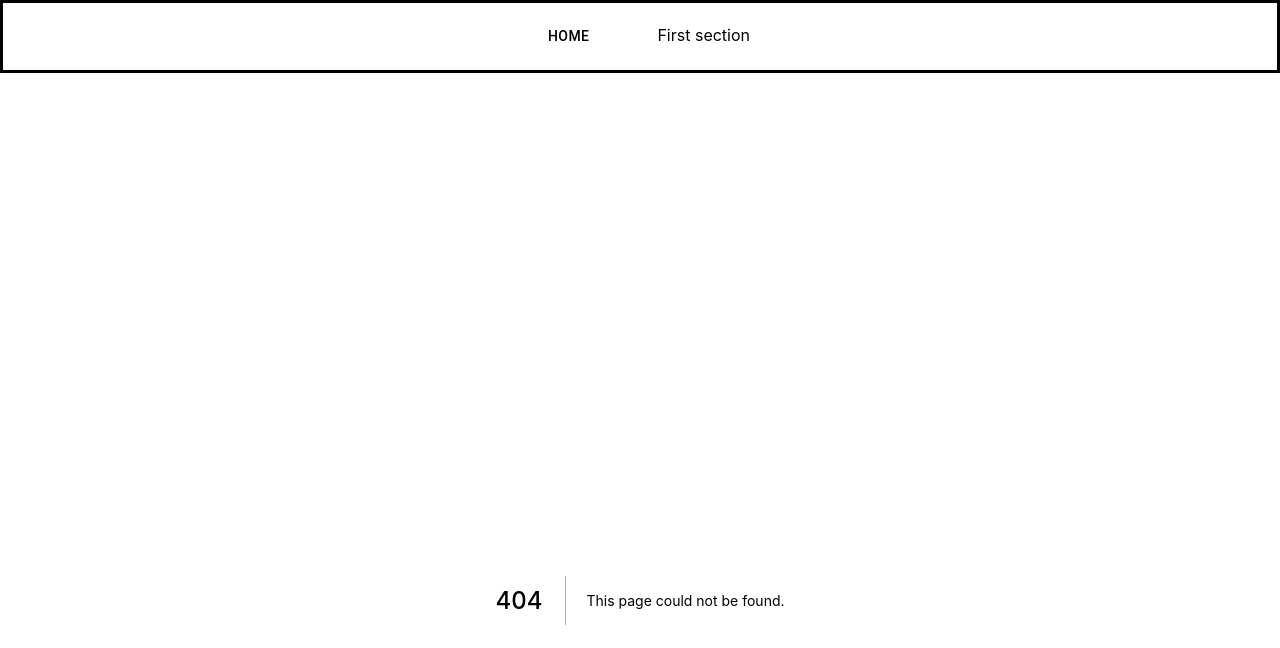
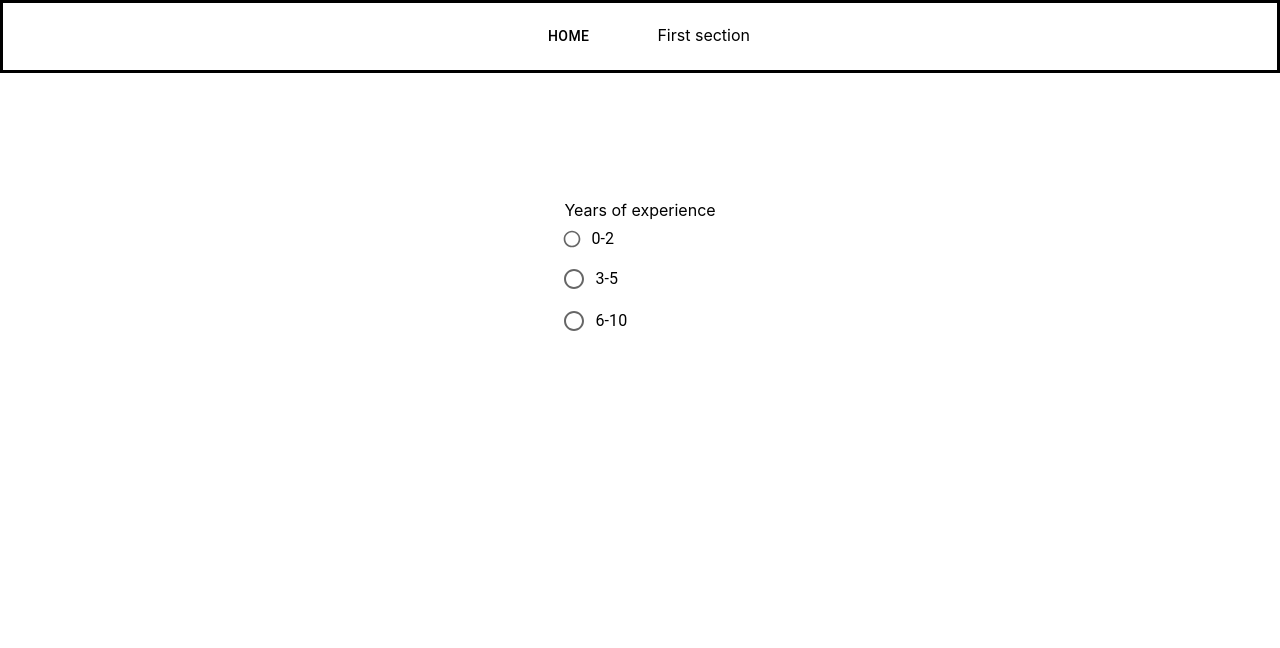
Before and after one commit to DantesSagan/materialNextReact, a Next.js app: page /radiobutton in a window 1280 px wide. Before the commit this address had no page. Shown: the top 648 px of the page. Built offline with nearby package versions, Linux system fonts and the light colour scheme.

Commit message:
7-8 select form && radio button

```diff
--- a/components/layout/navbar.js
+++ b/components/layout/navbar.js
@@ -142,6 +142,12 @@ export default function Navbar() {
                         <a>Link to Text-field</a>
                       </Link>
                     </Button>
+                    <Button variant='contained'>
+                      {' '}
+                      <Link href='/select'>
+                        <a>Link to Select</a>
+                      </Link>
+                    </Button>
                   </ButtonGroup>
                 </Stack>
               </div>
--- /dev/null
+++ b/pages/api/country/index.js
@@ -0,0 +1,13 @@
+export default function hanlder(req, res) {
+  res.status(200).json([
+    {
+      country: 'India',
+    },
+    {
+      country: 'Russia',
+    },
+    {
+      country: 'Ukraine',
+    },
+  ]);
+}
--- /dev/null
+++ b/pages/radiobutton/index.tsx
@@ -0,0 +1,51 @@
+import {
+  Box,
+  FormControl,
+  FormLabel,
+  FormControlLabel,
+  RadioGroup,
+  Radio,
+  Stack,
+} from '@mui/material';
+import React, { useState } from 'react';
+
+export default function IndexRadioButton() {
+  const [value, setValue] = useState('');
+
+  console.log({ value });
+
+  const handleChange = (event: React.ChangeEvent<HTMLInputElement>) => {
+    setValue(event.target.value);
+  };
+  return (
+    <Stack alignItems='center'>
+      <Box>
+        <FormControl id='job-experience-group-label'>
+          Years of experience
+        </FormControl>
+        <RadioGroup
+          name='job-experience-group'
+          aria-labelledby='job-experience-group-label'
+          value={value}
+          onChange={handleChange}
+        >
+          <FormControlLabel
+            control={<Radio size='small' color='secondary' />}
+            label='0-2'
+            value='0-2'
+          />
+          <FormControlLabel
+            control={<Radio size='medium' color='primary' />}
+            label='3-5'
+            value='3-5'
+          />
+          <FormControlLabel
+            control={<Radio size='medium' color='error' />}
+            label='6-10'
+            value='6-10'
+          />
+        </RadioGroup>
+      </Box>
+    </Stack>
+  );
+}
--- a/pages/textfield/index.js
+++ b/pages/textfield/index.js
@@ -86,7 +86,6 @@ export default function FieldText() {
                 )}
               </InputAdornment>
             ),
-            hidden: <InputAdornment position='end'>kg</InputAdornment>,
           }}
         />
         <TextField
```
Also changed, not shown: pages/select/index.tsx (added, +74 -0 lines).
